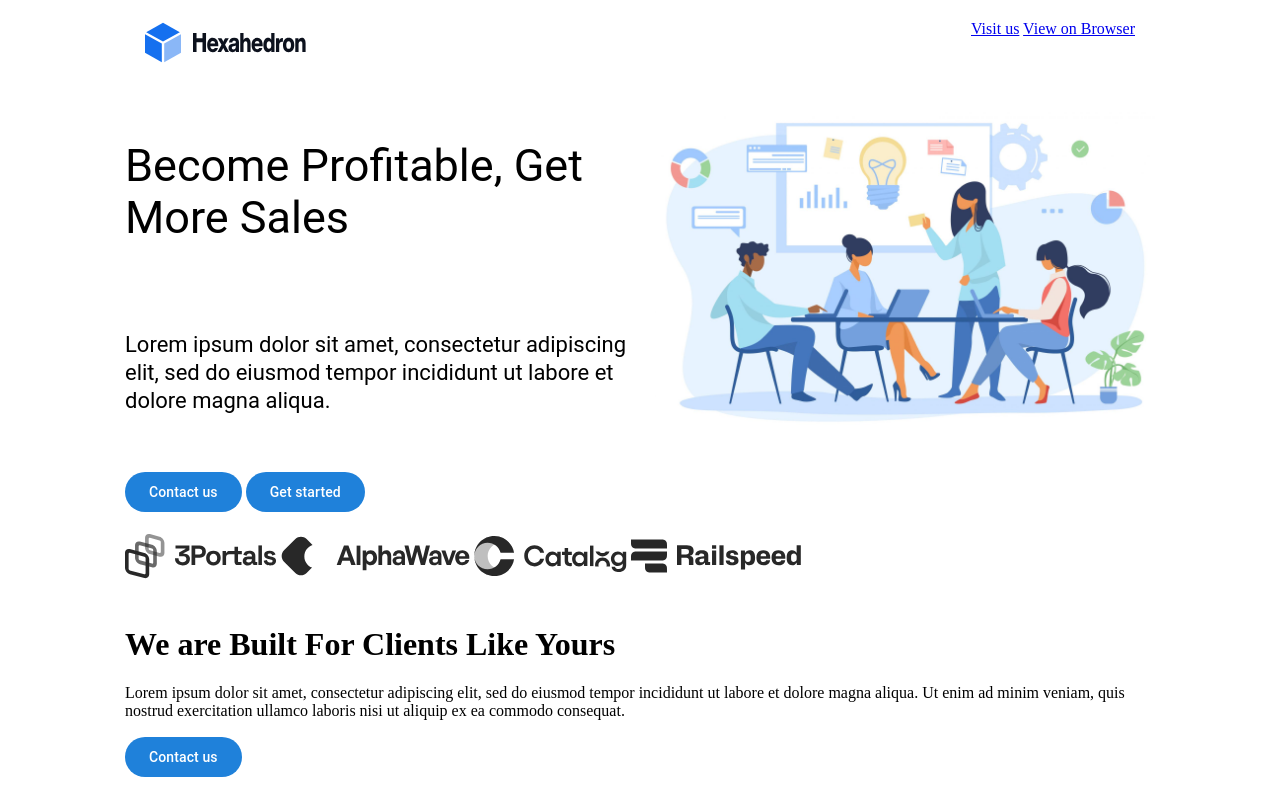
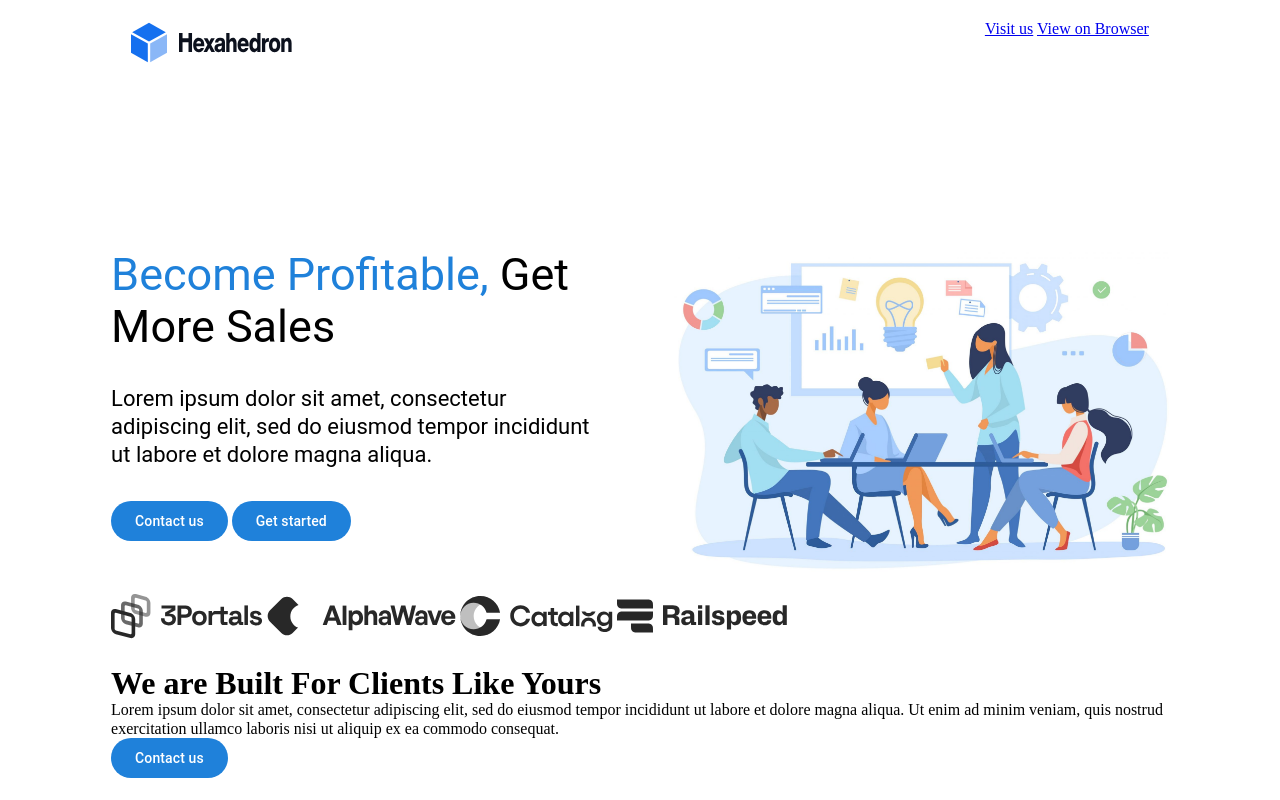
Before and after one commit to N1koDev/business-website-template, a plain HTML site: page src/pages/main.html in a window 1280 px wide. Shown: the top 800 px of the page. Drawn offline with Linux system fonts and the light colour scheme; files whose address does not match are found by name.

Commit message:
Reset margins for headings and paragraphs; style hero section
- Remove default margins from `h1` and `p` tags in `normalize.css` to ensure consistent spacing across browsers.
- Add styles for `.intro-text` and `.intro-image` in `layout/hero-section.css`:
  - Configure flex layout, spacing, and alignment for text and image elements.
  - Style the highlight text (`#intro-highlight`) and the planning image (`#planning-img`) for improved presentation.

```diff
--- a/src/css/layout/body.css
+++ b/src/css/layout/body.css
@@ -1,7 +1,7 @@
 /* layout/body.css */
 
 body {
-  padding: 0px 125px;
+  padding: 0px 8.68%;
   box-sizing: border-box;
   max-width: 100vw;
   overflow-x: hidden; /* Garante que nada transborde horizontalmente */
--- a/src/css/layout/grid.css
+++ b/src/css/layout/grid.css
@@ -13,7 +13,7 @@
         "stats stats stats stats stats stats"
         "customers-title customers-title customers-title customers-title nav-prev nav-next"
     "testimonial1 testimonial1 testimonial2 testimonial2 testimonial3 testimonial3";
-  gap: 20px;
+    grid-row-gap: 20px;
     justify-content: center;
     grid-template-columns: repeat(6, 1fr); /* Define 6 colunas de tamanho igual */
 }
--- a/src/css/style/hero-section.css
+++ b/src/css/style/hero-section.css
@@ -1,22 +1,37 @@
-/* layout/grid.css */
+/* layout/hero-section.css */
 
 .intro-text {
+    grid-area: intro-text; /* Mapeia para a área do grid */
+    align-self: start; /* Alinha ao início da célula verticalmente */
+    justify-self: start; /* Alinha à esquerda da célula horizontalmente */
     display: flex;
-    flex: 1;
     flex-direction: column;
-    gap: 35px
+    align-items: flex-start;
+    gap: 2rem; /* Responsivo conforme ajustes */
+    padding-right: 31.5px;
+    padding-top: 140px;
 }
 
-.intro_image {
-    display: flex;
-    justify-content: center; /* Centraliza horizontalmente */
-    align-items: center; /* Centraliza verticalmente */
-    height: 100%; /* Faz a section ocupar toda a altura */
-    overflow: hidden; /* Garante que nada ultrapasse os limites da section */
+#intro-highlight {
+    color: var(--primary-color);
 }
 
-img {
-  max-width: 100%; /* Garante que a largura da imagem não ultrapasse a largura da section */
-  max-height: 100%; /* Garante que a altura da imagem não ultrapasse a altura da section */
-  object-fit: contain; /* Ajusta a imagem proporcionalmente */
+.intro-image {
+    grid-area: intro-image; /* Mapeia para a área do grid */
+    align-self: start; /* Alinha ao início da célula verticalmente */
+    justify-self: end; /* Alinha à direita da célula horizontalmente */
+    display: flex;
+    justify-content: center;
+    align-items: center;
+    max-width: 567px;
+    height: auto;
+    padding-left: 31.5px;
+    padding-top: 140px;
 }
+
+#planning-img {
+    width: 100%; /* Ajusta a largura da imagem para 100% do seu container */
+    max-width: 560px; /* Define o tamanho máximo da imagem */
+    height: 322.82px;
+    object-fit: cover; /* Faz com que a imagem cubra todo o container, mantendo a proporção */
+}
--- a/src/pages/main.html
+++ b/src/pages/main.html
@@ -22,15 +22,16 @@
         </header>
 
         <div class="intro-text">
-            <h1 class="display-medium">Become Profitable, Get More Sales</h1>
+            <h1 class="display-medium"><span id="intro-highlight">Become Profitable,</span> Get More Sales</h1>
             <p class="title-large">Lorem ipsum dolor sit amet, consectetur adipiscing elit, sed do eiusmod tempor incididunt ut labore et dolore magna aliqua.</p>
             <nav>
                 <button class="button">Contact us</button>
                 <button class="button">Get started</button>
             </nav>
         </div>
+
         <div class="intro-image">
-            <img src="/public/assets/images/illustrations/planning-scaled.jpg" alt="Planning Illustration">
+            <img src="/public/assets/images/illustrations/planning-scaled.jpg" alt="Planning Illustration" id="planning-img">
         </div>
 
         <!-- Logos Section -->
```
Also changed, not shown: src/css/normalize.css. Lines whose indentation alone changed are shown as unchanged.
